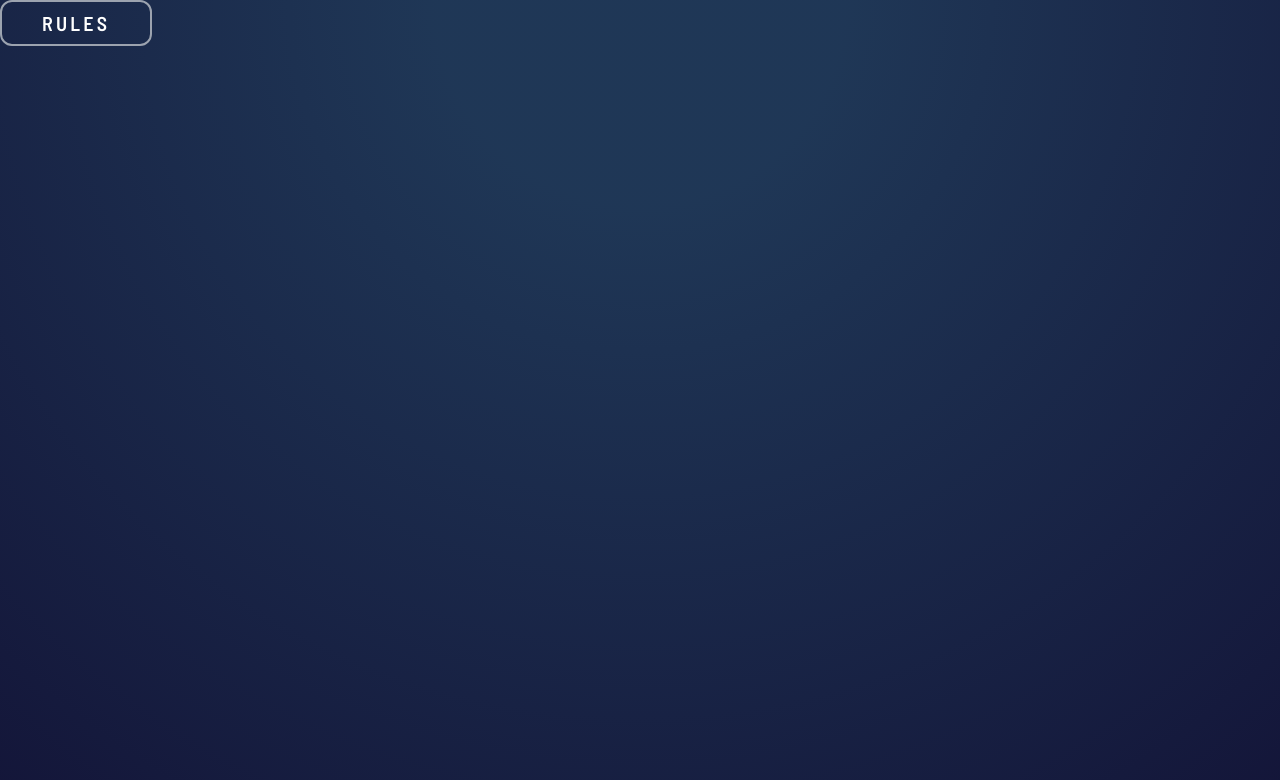
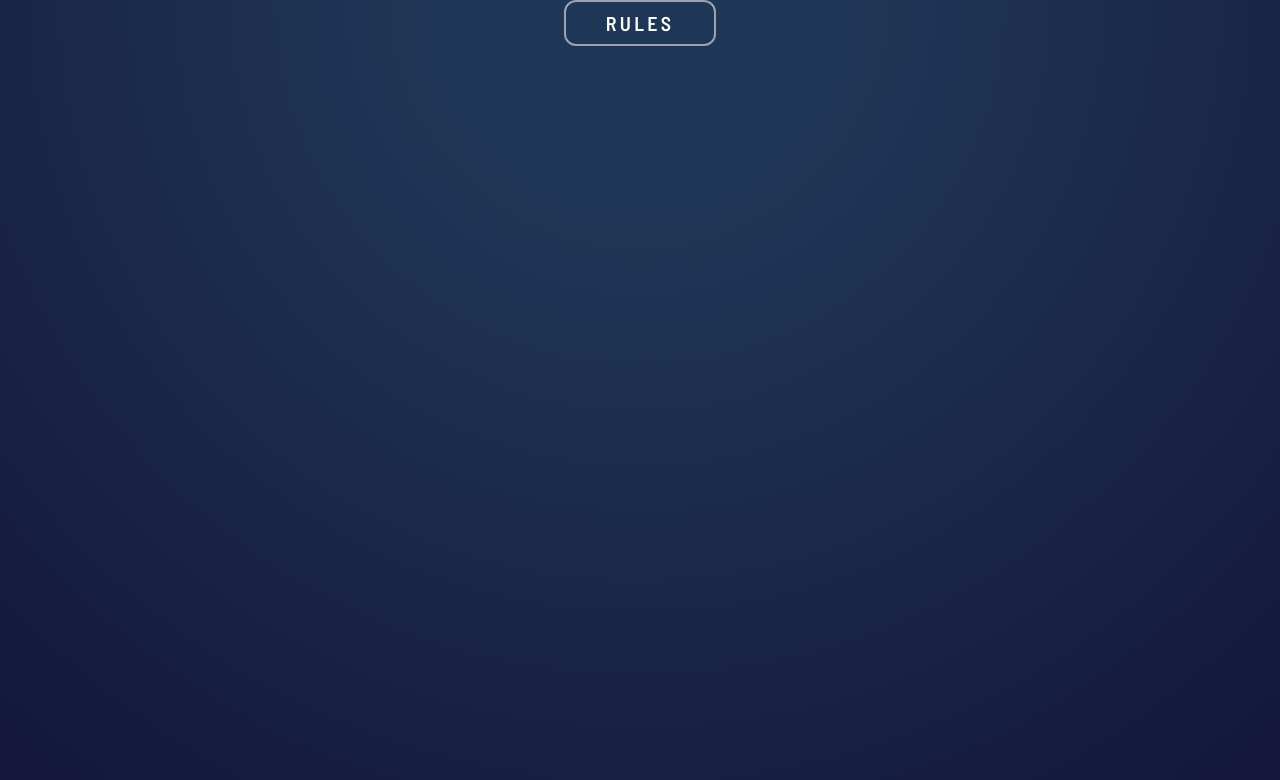
Before and after one commit to echudev/sheldon-game, a React (Vite) app: page / in a window 1280 px wide. Shown: the top 780 px of the page. Built offline with nearby package versions, Linux system fonts and the light colour scheme.

Commit message:
agrego flex column + align items al body

```diff
--- a/src/index.css
+++ b/src/index.css
@@ -20,6 +20,9 @@
   body {
     height: 100vh;
     display: flex;
+    flex-direction: column;
+    align-items: center;
+    position: relative;
     font-family: "Barlow Semi Condensed";
     background-image: radial-gradient(
       circle at top,
```
